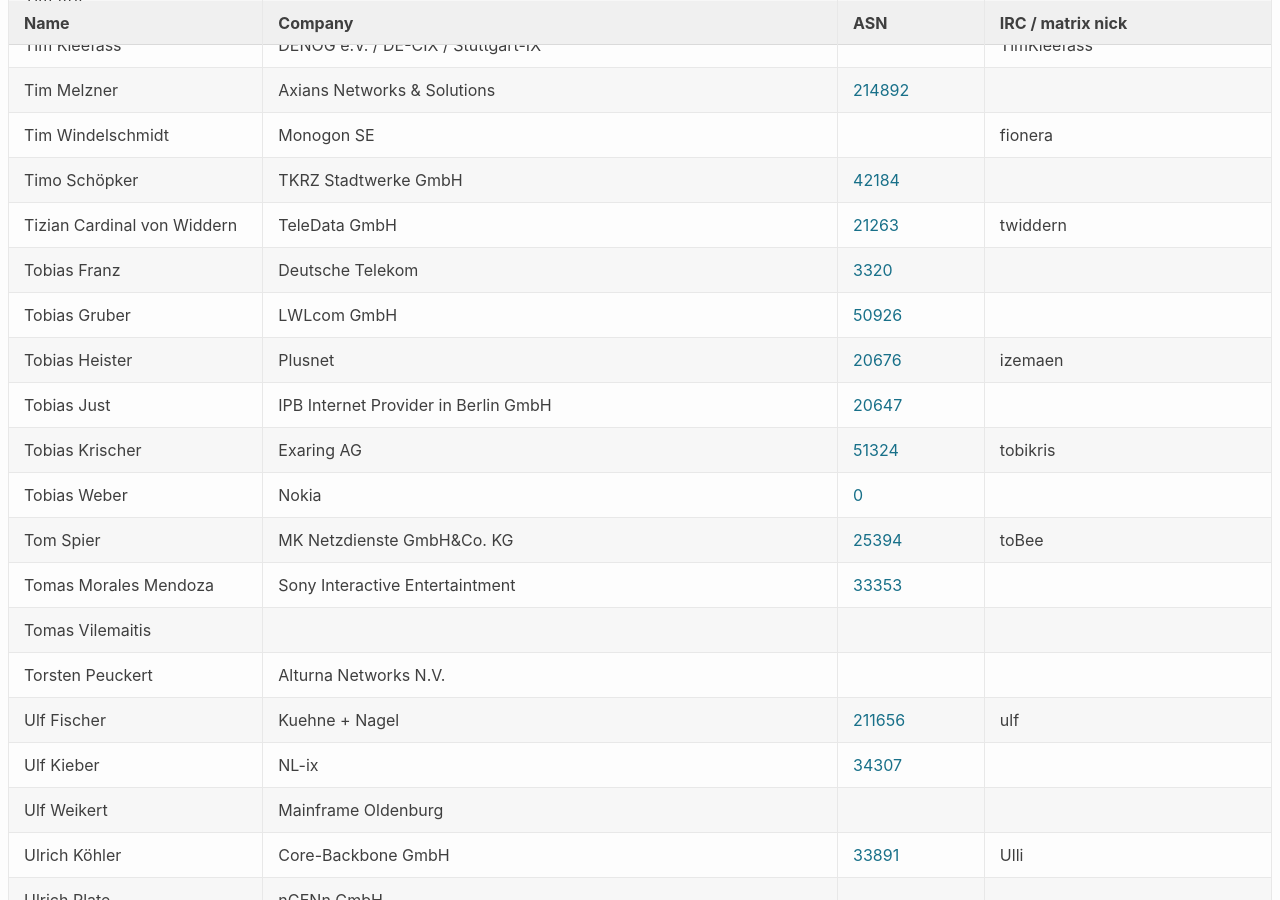
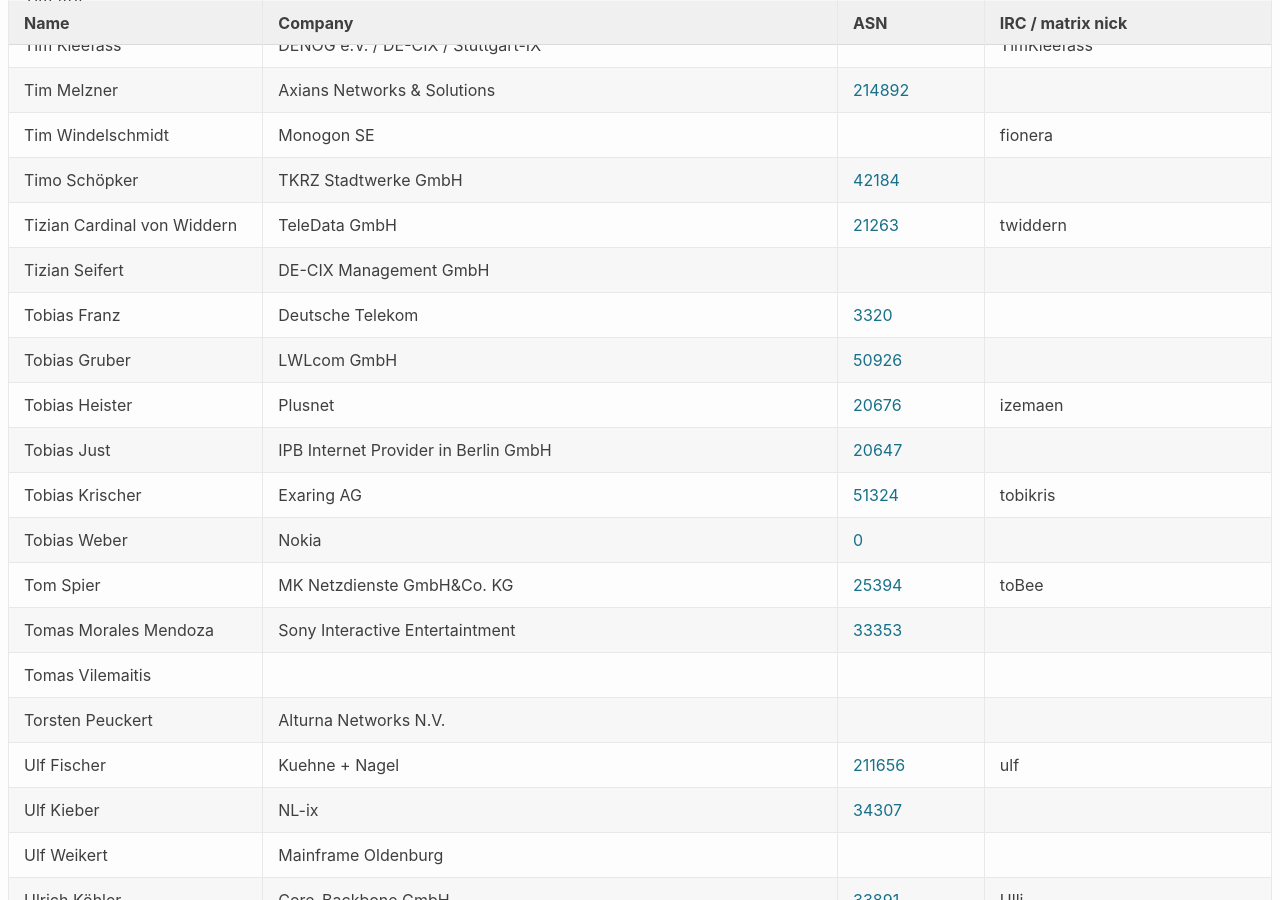
Before and after one commit to denog/pretix-attendeelist, a Jekyll site: the page built from denog16/index.markdown, in a window 1280 px wide and 900 px high, scrolled down 22300 px. Built offline with Jekyll 4.4.1, drawn with Linux system fonts in a browser that asks for light colours.

Commit message:
Latest data: Tue Nov  5 16:11:27 UTC 2024

```diff
--- a/_data/attendees_denog16_onsite.json
+++ b/_data/attendees_denog16_onsite.json
@@ -2974,6 +2974,12 @@
     "company": "TeleData GmbH",
     "irc": "twiddern",
     "asn": "21263"
+  },
+  {
+    "name": "Tizian Seifert",
+    "company": "DE-CIX Management GmbH",
+    "irc": null,
+    "asn": null
   },
   {
     "name": "Tobias Franz",
```
